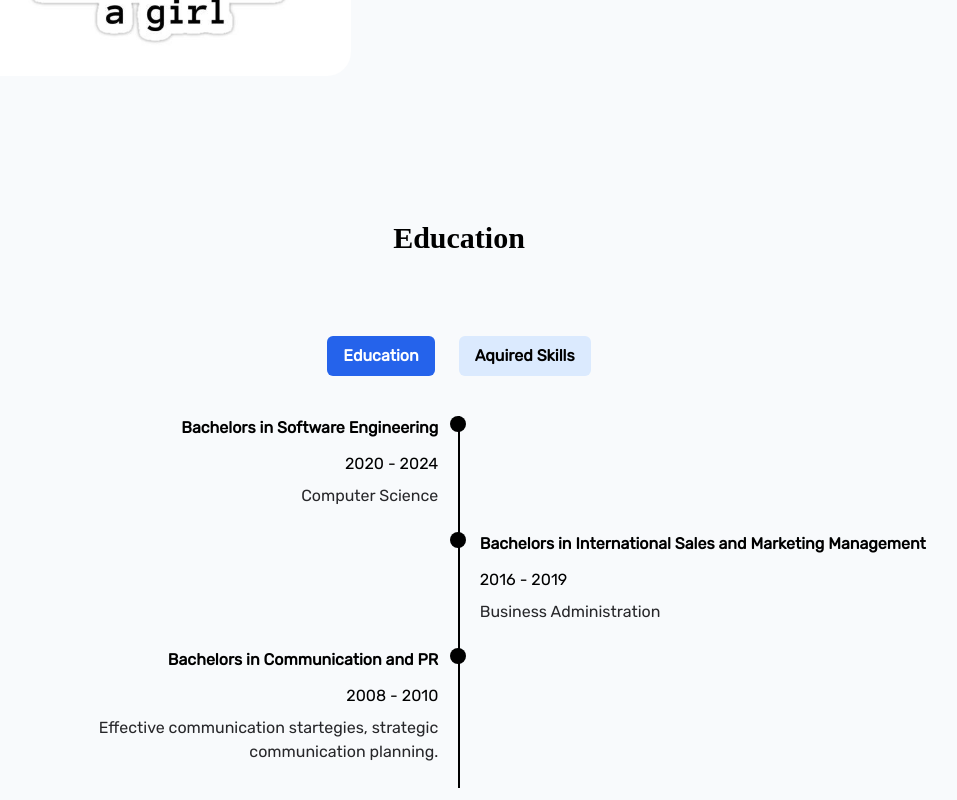
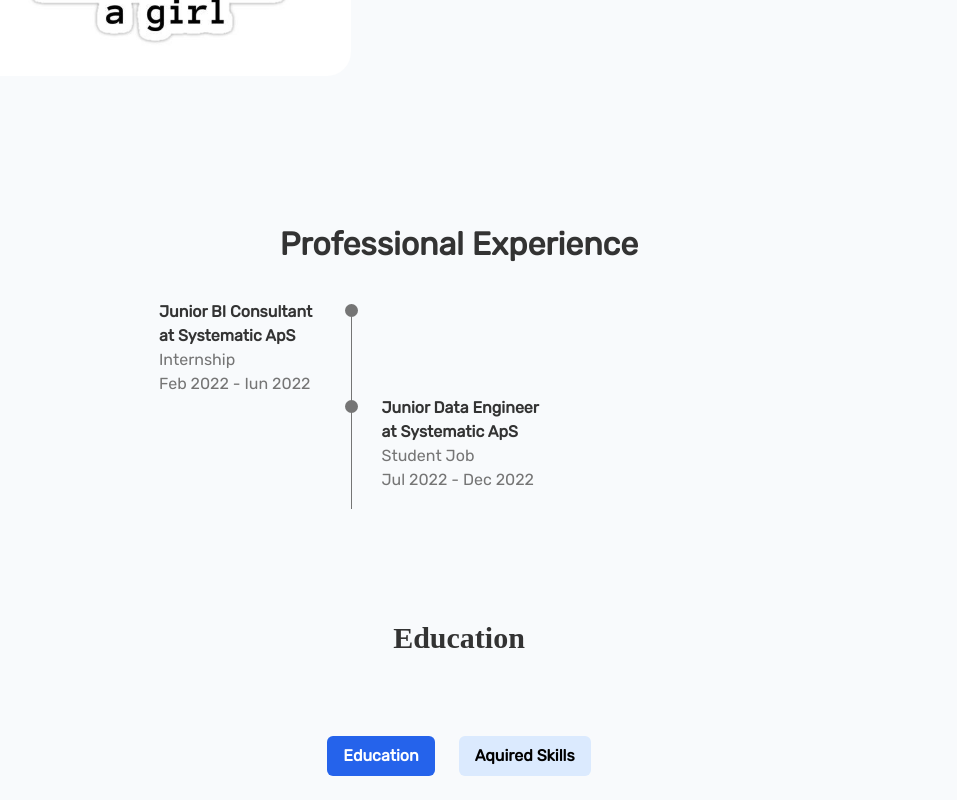
Before and after one commit to Nina8507/portfolio, a React (Vite) app: page / in a window 1280 px wide. Shown: the part 1320-2120 px from the top of the page, without its empty margins (181-1138 px from the left). Built offline with nearby package versions, Linux system fonts and the light colour scheme; a web font is replaced by a local one.

Commit message:
added work experience js

```diff
--- a/src/App.jsx
+++ b/src/App.jsx
@@ -2,6 +2,7 @@ import { LanguageProvider } from './context/LanguageContext'
 import Header from './layout/Header'
 import Container from './components/Container'
 import AboutSection from './sections/AboutSection'
+import WorkTimeline from './sections/WorkTimeline'
 import EducationSection from './sections/EducationSection'
 import SkillSection from './sections/SkillSection'
 import ProjectSection from './sections/ProjectSection'
@@ -16,6 +17,7 @@ export default function App() {
           <Header />
           <Container>
             <AboutSection />
+            <WorkTimeline />
             <EducationSection />
             <SkillSection />
             <ProjectSection />
--- a/src/index.css
+++ b/src/index.css
@@ -36,3 +36,224 @@
   font-family: 'poppins';
   src: url('../src/assets/Poppins/Poppins-Medium.ttf');
 }
+/*=========================================================================*/
+
+.qualification_container{
+  max-width: 768px;
+}
+
+.qualification_tabs{
+  display: flex;
+  justify-content: center;
+  margin-bottom: var(--mb-2);
+}
+
+.qualification_button{
+  font-size: var(--h3-font-size);
+  font-weight: var(--font-medium);
+  color: var(--title-color);
+  margin: 0 var(--mb-1);
+  cursor: pointer;
+}
+
+.qualification_button:hover{
+  color: var(--title-color-dark);
+  font-size: 1.8rem;
+}
+
+.qualification_icon{
+  font-size: 1.8rem;
+  margin-right: var(--mb-0-25);
+}
+
+.qualification_active{
+  color: var(--title-color-dark);
+}
+
+.qualification_sections{
+  display: grid;
+  grid-template-columns: 0.5fr;
+  justify-content: center;
+}
+
+.qualification_content{
+  display: none;
+}
+
+.qualification_content-active{
+  display: block;
+}
+
+.qualification_data{
+  display: grid;
+  grid-template-columns: 1fr max-content 1fr;
+  column-gap: 1.5rem;
+}
+
+.qualification-title{
+  font-size: var(--normal-font-size);
+  font-weight: var(--font-medium);
+}
+
+.qualification-subtitle{
+  display: inline-block;
+  font-size: var(--small-font-size);
+  margin-bottom: var(--mb-1);
+}
+
+.qualification-calender{
+  font-size: var(--small-font-size);
+}
+
+.qualification_rounder{
+  display: inline-block;
+  width: 13px;
+  height: 13px;
+  background-color: var(--text-color);
+  border-radius: 50%;
+}
+
+.qualification_line{
+  display: block;
+  width: 1px;
+  height: 100%;
+  background-color: var(--text-color);
+  transform: translate(6px, -7px);
+}
+
+/*=============== GOOGLE FONTS ===============*/
+@import url("https://fonts.googleapis.com/css2?family=Poppins:wght@400;500;600&display=swap");
+
+
+/*=============== VARIABLES CSS ===============*/
+:root {
+  --header-height: 3rem;
+
+  /*========== Colors ==========*/
+  /*Color mode HSL(hue, saturation, lightness)*/
+  --hue: 0;
+  --sat: 0%;
+  --title-color: hsl(var(--hue), var(--sat), 20%);
+  --title-color-dark: hsl(var(--hue), var(--sat), 0%);
+  --text-color: hsl(var(--hue), var(--sat), 46%);
+  --body-color: hsl(var(--hue), var(--sat), 98%);
+  --container-color: #fff;
+
+  /*========== Font and typography ==========*/
+  --body-font: "Poppins", sans-serif;
+
+  /*.5rem = 8px | 1rem = 16px ...*/
+  --big-font-size: 3.5rem;
+  --h1-font-size: 2.0rem;
+  --h2-font-size: 1.5rem;
+  --h3-font-size: 1.25rem;
+  --normal-font-size: 1rem;
+  --small-font-size: 0.875rem;
+  --smaller-font-size: 0.813rem;
+  --tiny-font-size: 0.625rem;
+
+  /*========== Font weight ==========*/
+  --font-normal: 400;
+  --font-medium: 500;
+  --font-semi-bold: 600;
+
+  /*========== Margenes Bottom ==========*/
+  /*.5rem = 8px | 1rem = 16px ...*/
+  --mb-0-25: 0.25rem;
+  --mb-0-5: 0.5rem;
+  --mb-0-75: 0.75rem;
+  --mb-1: 1rem;
+  --mb-1-5: 1.5rem;
+  --mb-2: 2rem;
+  --mb-2-5: 2.5rem;
+  --mb-3: 3rem;
+
+  /*========== z index ==========*/
+  --z-tooltip: 10;
+  --z-fixed: 100;
+  --z-modal: 1000;
+}
+
+/* Responsive typography */
+@media screen and (max-width: 992px) {
+  :root {
+    --big-font-size: 2.75rem;
+    --h1-font-size: 1.5rem;
+    --h2-font-size: 1.25rem;
+    --h3-font-size: 1rem;
+    --normal-font-size: 0.938rem;
+    --small-font-size: 0.813rem;
+    --smaller-font-size: 0.75rem;
+  }
+}
+
+/*=============== BASE ===============*/
+* {
+  margin: 0;
+  padding: 0;
+  box-sizing: border-box;
+}
+
+html {
+  scroll-behavior: smooth;
+}
+
+body,
+button,
+input,
+textarea {
+  font-family: var(--body-font);
+  font-size: var(--normal-font-size);
+}
+
+body {
+  background-color: var(--body-color);
+  color: var(--text-color);
+}
+
+h1,
+h2,
+h3 {
+  color: var(--title-color);
+  font-weight: var(--font-semi-bold);
+}
+
+ul {
+  list-style: none;
+}
+
+a {
+  text-decoration: none;
+}
+
+button {
+  cursor: pointer;
+  border: none;
+  outline: none;
+}
+
+img {
+  max-width: 100%;
+  height: auto;
+}
+
+/*=============== REUSABLE CSS CLASSES ===============*/
+.section {
+  padding: 6rem 0 2rem;
+}
+
+.section__title {
+  font-size: var(--h1-font-size);
+  color: var(--title-color);
+}
+
+.section__subtitle {
+  display: block;
+  font-size: var(--small-font-size);
+  margin-bottom: 4rem;
+}
+
+.section__title,
+.section__subtitle {
+  text-align: center;
+}
--- a/src/layout/Footer.jsx
+++ b/src/layout/Footer.jsx
@@ -12,7 +12,7 @@ export default function Footer() {
     <footer className='rounded-t-xl md:rounded-t-3xl bg-white dark:bg-[#1d1d1d] pb-24 md:pb-12 pt-10'>
       <Container>
         <div className='flex flex-col items-center'>
-          <h4 className='text-xl md:text-2xl font-bold'>Constantina</h4>
+          <h4 className='text-xl md:text-2xl font-bold'>&#169; Constantina</h4>
           <ul className='flex flex-wrap gap-4 md:gap-6 py-4 capitalize'>
             {footer.map((item, i) => {
               switch (item) {
--- a/src/layout/Header.jsx
+++ b/src/layout/Header.jsx
@@ -9,7 +9,6 @@ import { FaFileDownload } from 'react-icons/fa'
 
 export default function Header() {
   const { language } = useLanguage()
-  const id = language?.header?.navbar[0]?.name
   const paragraf = language?.header?.headParagraf
   const buttonDownload = language?.header?.buttonDownload
 
--- a/src/sections/AboutSection.jsx
+++ b/src/sections/AboutSection.jsx
@@ -5,7 +5,6 @@ export default function AboutSection() {
   const { language } = useLanguage()
 
   // ==== Language
-  const id = language?.header?.navbar[1]?.name
   const title = language?.about?.title
   const description = language?.about?.description
   const paraf1 = language?.about?.paragraf1
--- a/src/sections/ContactSection.jsx
+++ b/src/sections/ContactSection.jsx
@@ -53,7 +53,6 @@ export default function ContactSection() {
   }
 
   // ==== Language
-  const id = language?.header?.navbar[5].name
   const title = language?.contact?.title
   const description = language?.contact?.description
   const cardContact = language?.contact?.cardContact
--- a/src/sections/EducationSection.jsx
+++ b/src/sections/EducationSection.jsx
@@ -9,7 +9,6 @@ export default function EducationSection() {
   const [tab, setTab] = useState(1)
 
   // ==== Language
-  const id = language?.header?.navbar[2]?.name
   const title = language?.education?.title
   const description = language?.education?.description
   const nonFormal = language?.education?.nonFormal
--- a/src/sections/ProjectSection.jsx
+++ b/src/sections/ProjectSection.jsx
@@ -8,7 +8,6 @@ export default function ProjectSection() {
   const { language } = useLanguage()
 
   // ==== Language
-  const id = language?.header?.navbar[4].name
   const title = language?.projects?.title
   const description = language?.projects?.description
   const projects = language?.projects?.works
--- a/src/sections/SkillSection.jsx
+++ b/src/sections/SkillSection.jsx
@@ -107,8 +107,6 @@ export default function SkillSection() {
   const { language } = useLanguage()
   const [count, setCount] = useState(1)
 
-  // ==== Language
-  const id = language?.header?.navbar[3]?.name
   const title = language?.skills?.title
   const description = language?.skills?.description
   const tab = language?.skills?.tab
--- /dev/null
+++ b/src/sections/WorkTimeline.jsx
@@ -0,0 +1,85 @@
+import React, { useState } from "react";
+
+const WorkTimeline = () => {
+  const [toggleState, setToggleState] = useState(1);
+
+  const toggleTab = (index) => {
+    setToggleState(index);
+  };
+
+  return (
+    <section id= 'work' className="qualification section">
+      <h2 className="section__title"> Professional Experience </h2>
+
+      <div className="qualification_container container">
+        <div className="qualification_tabs">
+          <div
+            className={
+              toggleState === 1
+                ? "qualification_button qualification_active button--flex"
+                : "qualification_button button--flex"
+            }
+            onClick={() => toggleTab(1)}
+          >
+          </div>
+
+          <div
+            className={
+              toggleState === 2
+                ? "qualification_button qualification_active button--flex"
+                : "qualification_button button--flex"
+            }
+            onClick={() => toggleTab(2)}
+          >
+          </div>
+        </div>
+
+        <div className="qualification_sections">
+          <div
+            className={
+              toggleState === 1
+                ? "qualification_content qualification_content-active"
+                : "qualification_content"
+            }
+          >
+            <div className="qualification_data">
+              <div>
+                <h3 className="qualification_title">
+                Junior BI Consultant at Systematic ApS
+                </h3>
+                <span className="qualification_subtitle">Internship</span>
+                <div className="qualification_calender">
+                  <i className="uil uil-calender-alt"></i> Feb 2022 - Iun 2022
+                </div>
+              </div>
+
+              <div>
+                <span className="qualification_rounder"></span>
+                <span className="qualification_line"></span>
+              </div>
+            </div>
+
+            <div className="qualification_data">
+              <div></div>
+              <div>
+                <span className="qualification_rounder"></span>
+                <span className="qualification_line"></span>
+              </div>
+              <div>
+                <h3 className="qualification_title">Junior Data Engineer at Systematic ApS</h3>
+                <span className="qualification_subtitle">
+                  Student Job
+                </span>
+                <div className="qualification_calender">
+                  <i className="uil uil-calender-alt"></i> Jul 2022 - Dec 2022
+                </div>
+              </div>
+            </div>
+          </div>
+        </div>
+      </div>
+    </section>
+  );
+};
+
+export default WorkTimeline;
```
